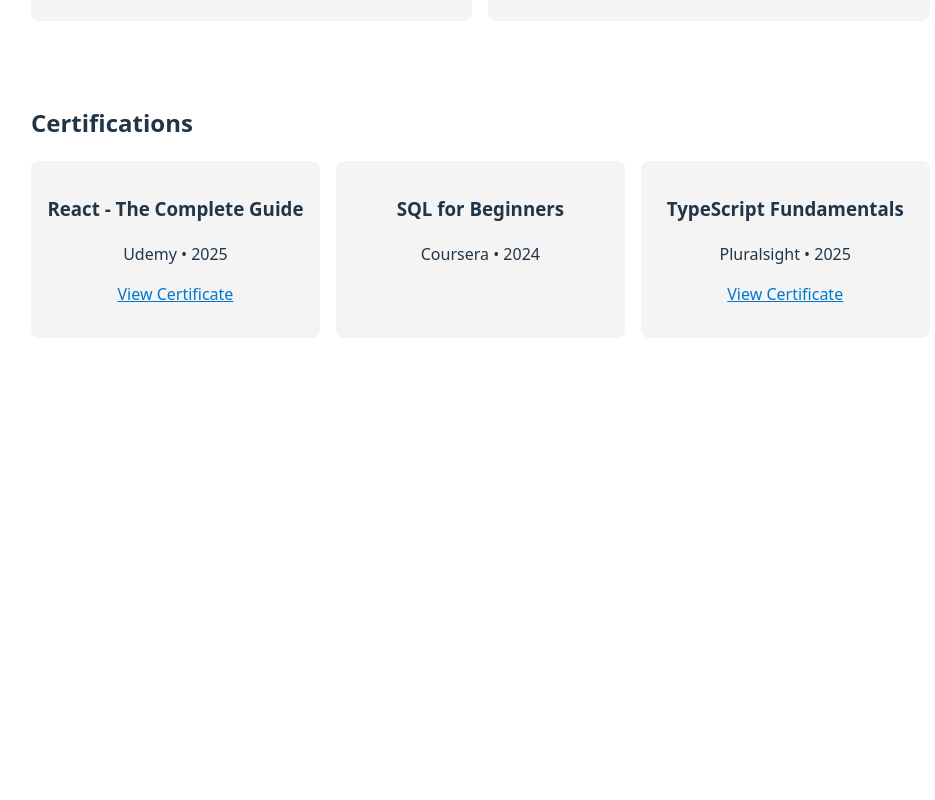
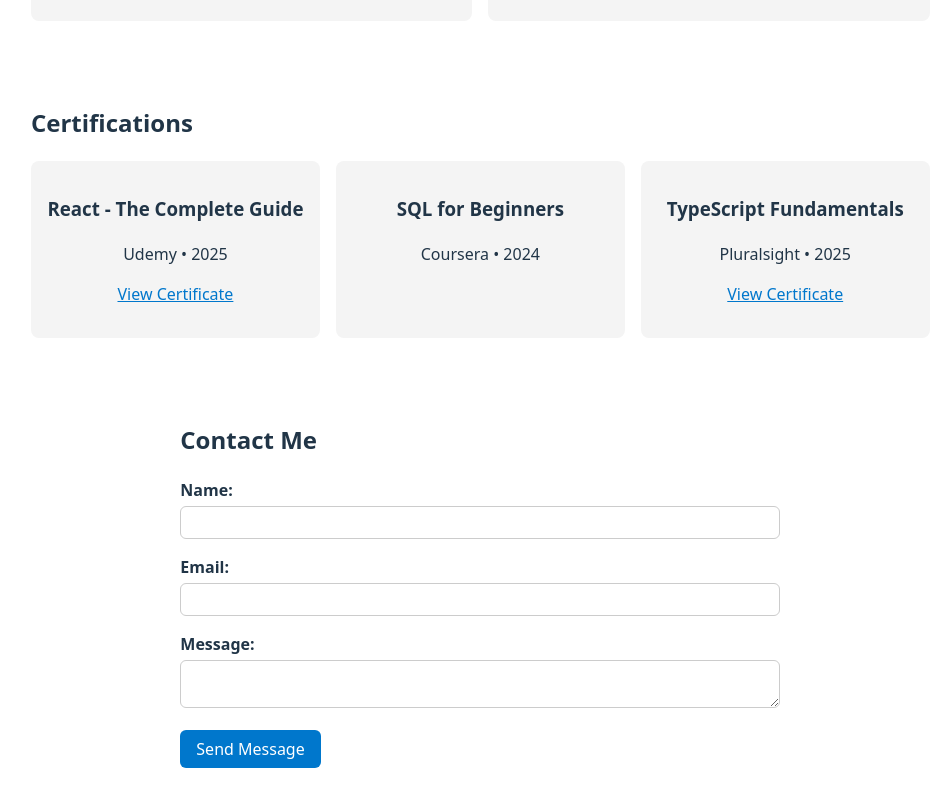
Before and after one commit to Thembela2/portfolio-website, a React (Vite) app in the folder portfolio/: page / in a window 1280 px wide. Shown: the part 840-1640 px from the top of the page, without its empty margins (1-936 px from the left). Before the commit the page ends 1210 px from the top, so only its background shows below. Built offline with nearby package versions, Linux system fonts and the light colour scheme.

Commit message:
Added Contact component

```diff
--- a/portfolio/src/App.tsx
+++ b/portfolio/src/App.tsx
@@ -3,6 +3,7 @@ import About from "./components/About";
 import Skills from "./components/Skills";
 import Projects from "./components/Projects";
 import Certifications from "./components/Certifications";
+import Contact from "./components/Contact"; // import Contact
 
 function App() {
   return (
@@ -12,6 +13,7 @@ function App() {
       <Skills />
       <Projects />
       <Certifications />
+      <Contact /> {/* Add Contact section */}
     </>
   );
 }
--- /dev/null
+++ b/portfolio/src/components/Contact.tsx
@@ -0,0 +1,69 @@
+import { useState } from "react"; // Import useState hook to manage form state
+
+// Contact component
+const Contact = () => {
+  // State to store form inputs
+  const [name, setName] = useState("");      // User's name
+  const [email, setEmail] = useState("");    // User's email
+  const [message, setMessage] = useState(""); // User's message
+
+  // Function to handle form submission
+  const handleSubmit = (e: React.FormEvent<HTMLFormElement>) => {
+    e.preventDefault(); // Prevent page reload on submit
+    // For now, just log the inputs to the console
+    console.log({ name, email, message });
+
+    // Optional: reset form after submission
+    setName("");
+    setEmail("");
+    setMessage("");
+  };
+
+  return (
+    <section id="contact">
+      <h2>Contact Me</h2>
+
+      <form onSubmit={handleSubmit}>
+        {/* Name input */}
+        <div>
+          <label htmlFor="name">Name:</label>
+          <input
+            type="text"
+            id="name"
+            value={name}                 // Bind input to state
+            onChange={(e) => setName(e.target.value)} // Update state on change
+            required                     // Make it required
+          />
+        </div>
+
+        {/* Email input */}
+        <div>
+          <label htmlFor="email">Email:</label>
+          <input
+            type="email"
+            id="email"
+            value={email}
+            onChange={(e) => setEmail(e.target.value)}
+            required
+          />
+        </div>
+
+        {/* Message textarea */}
+        <div>
+          <label htmlFor="message">Message:</label>
+          <textarea
+            id="message"
+            value={message}
+            onChange={(e) => setMessage(e.target.value)}
+            required
+          ></textarea>
+        </div>
+
+        {/* Submit button */}
+        <button type="submit">Send Message</button>
+      </form>
+    </section>
+  );
+};
+
+export default Contact;
--- a/portfolio/src/index.css
+++ b/portfolio/src/index.css
@@ -136,3 +136,42 @@ button:focus-visible {
   color: #0077cc;
   text-decoration: underline;
 }
+
+/*Contact section */
+#contact {
+  padding: 2rem;
+  max-width: 600px;
+  margin: 0 auto;
+}
+
+#contact form div {
+  margin-bottom: 1rem;
+}
+
+#contact label {
+  display: block;
+  margin-bottom: 0.25rem;
+  font-weight: bold;
+}
+
+#contact input,
+#contact textarea {
+  width: 100%;
+  padding: 0.5rem;
+  border-radius: 6px;
+  border: 1px solid #ccc;
+  box-sizing: border-box;
+}
+
+#contact button {
+  padding: 0.5rem 1rem;
+  border-radius: 6px;
+  border: none;
+  background-color: #0077cc;
+  color: white;
+  cursor: pointer;
+}
+
+#contact button:hover {
+  background-color: #005fa3;
+}
```
